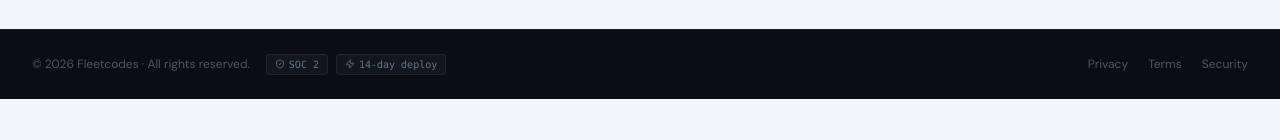
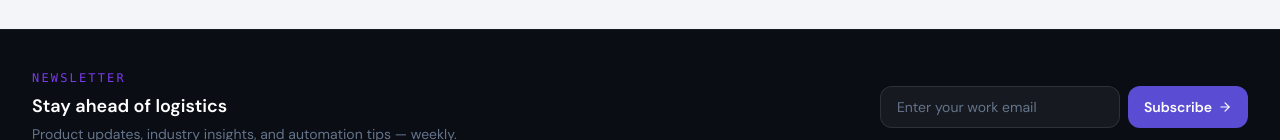
Before and after one commit to dev-studios075/dev-studios075.github.io, a React (Vite) app: page /book-demo in a window 1280 px wide. Shown: the part 812-952 px from the top of the page. Before the commit the page ends 911 px from the top, so only its background shows below. Built offline with nearby package versions, Linux system fonts and the light colour scheme; no server answers.

Commit message:
feat: implement Google Sheets newsletter subscription functionality in landing and demo pages

```diff
--- a/src/components/landing/Footer.tsx
+++ b/src/components/landing/Footer.tsx
@@ -46,12 +46,33 @@ const socials = [
 
 // ─── Component ────────────────────────────────────────────────────────────────
 const Footer = () => {
-  const [email, setEmail] = useState("");
+  const [email, setEmail]         = useState("");
   const [subscribed, setSubscribed] = useState(false);
+  const [loading, setLoading]       = useState(false);
 
-  const handleSubscribe = (e: React.FormEvent) => {
+  const handleSubscribe = async (e: React.FormEvent) => {
     e.preventDefault();
-    if (email.includes("@")) { setSubscribed(true); setEmail(""); }
+    if (!email.includes("@")) return;
+    setLoading(true);
+
+    const sheetUrl = import.meta.env.VITE_GOOGLE_SHEET_URL;
+    if (sheetUrl) {
+      try {
+        const params = new URLSearchParams();
+        params.append("email",  email);
+        params.append("source", "News Letter");
+        await fetch(sheetUrl, {
+          method: "POST",
+          mode: "no-cors",
+          headers: { "Content-Type": "application/x-www-form-urlencoded" },
+          body: params.toString(),
+        });
+      } catch { /* no-cors fetch always throws — ignore */ }
+    }
+
+    setLoading(false);
+    setSubscribed(true);
+    setEmail("");
   };
 
   return (
@@ -92,9 +113,10 @@ const Footer = () => {
               />
               <button
                 type="submit"
-                className="flex items-center gap-1.5 px-4 py-2.5 bg-primary rounded-xl text-sm font-semibold text-white hover:opacity-90 transition-opacity whitespace-nowrap"
+                disabled={loading}
+                className="flex items-center gap-1.5 px-4 py-2.5 bg-primary rounded-xl text-sm font-semibold text-white hover:opacity-90 transition-opacity whitespace-nowrap disabled:opacity-60 disabled:cursor-not-allowed"
               >
-                Subscribe <ArrowRight className="w-3.5 h-3.5" />
+                {loading ? "Subscribing…" : <>{"Subscribe"} <ArrowRight className="w-3.5 h-3.5" /></>}
               </button>
             </form>
           ) : (
--- a/src/pages/BookDemo.tsx
+++ b/src/pages/BookDemo.tsx
@@ -8,7 +8,7 @@ import {
   ArrowLeft, ArrowRight,
   CheckCircle2, Loader2, ShieldCheck, Clock, Sparkles,
   Building, Mail, User, Phone, MessageSquare, Sun, Moon,
-  Zap, BarChart3, Globe,
+  Zap, BarChart3, Globe, CheckCircle,
 } from "lucide-react";
 
 import { Input }    from "@/components/ui/input";
@@ -80,8 +80,36 @@ const checkpoints = [
 const BookDemo = () => {
   const [isSubmitting, setIsSubmitting] = useState(false);
   const [isSuccess,    setIsSuccess]    = useState(false);
+  const [email,        setEmail]        = useState("");
+  const [subscribed,   setSubscribed]   = useState(false);
+  const [nlLoading,    setNlLoading]    = useState(false);
   const { theme, toggleTheme }          = useTheme();
   const [scrolled, setScrolled]         = useState(false);
+
+  const handleSubscribe = async (e: React.FormEvent) => {
+    e.preventDefault();
+    if (!email) return;
+    setNlLoading(true);
+
+    const sheetUrl = import.meta.env.VITE_GOOGLE_SHEET_URL;
+    if (sheetUrl) {
+      try {
+        const params = new URLSearchParams();
+        params.append("email",  email);
+        params.append("source", "News Letter");
+        await fetch(sheetUrl, {
+          method: "POST",
+          mode: "no-cors",
+          headers: { "Content-Type": "application/x-www-form-urlencoded" },
+          body: params.toString(),
+        });
+      } catch { /* no-cors fetch always throws — ignore */ }
+    }
+
+    setNlLoading(false);
+    setSubscribed(true);
+    setEmail("");
+  };
 
   useEffect(() => {
     const onScroll = () => setScrolled(window.scrollY > 20);
@@ -118,7 +146,7 @@ const BookDemo = () => {
       params.append("company",   data.company);
       params.append("fleetSize", data.fleetSize);
       params.append("message",   data.message || "");
-      params.append("source",    "Website Book Demo Page");
+      params.append("source",    "Form Data");
 
       await fetch(googleSheetUrl, {
         method: "POST",
@@ -436,6 +464,49 @@ const BookDemo = () => {
 
       {/* ── Footer ─────────────────────────────────────────────────────────── */}
       <footer style={{ background: "#0a0d14", borderTop: "1px solid rgba(255,255,255,0.06)" }}>
+
+        {/* Newsletter strip */}
+        <div style={{ borderBottom: "1px solid rgba(255,255,255,0.06)" }}>
+          <div className="container-tight py-10 flex flex-col lg:flex-row items-start lg:items-center justify-between gap-6">
+            <div>
+              <p className="text-xs font-mono uppercase tracking-[0.18em] mb-1.5" style={{ color: "#7c3aed" }}>NEWSLETTER</p>
+              <h3 className="font-display font-semibold text-lg text-white mb-1">Stay ahead of logistics</h3>
+              <p className="text-sm" style={{ color: "#64748b" }}>Product updates, industry insights, and automation tips — weekly.</p>
+            </div>
+            {!subscribed ? (
+              <form onSubmit={handleSubscribe} className="flex gap-2 w-full lg:w-auto">
+                <input
+                  type="email"
+                  value={email}
+                  onChange={(e) => setEmail(e.target.value)}
+                  placeholder="Enter your work email"
+                  required
+                  className="flex-1 lg:w-60 px-4 py-2.5 rounded-xl text-sm text-white placeholder:text-slate-500 focus:outline-none transition-all"
+                  style={{ background: "rgba(255,255,255,0.05)", border: "1px solid rgba(255,255,255,0.10)" }}
+                  onFocus={(e) => (e.target.style.borderColor = "rgba(124,58,237,0.5)")}
+                  onBlur={(e)  => (e.target.style.borderColor = "rgba(255,255,255,0.10)")}
+                />
+                <button
+                  type="submit"
+                  disabled={nlLoading}
+                  className="flex items-center gap-1.5 px-4 py-2.5 bg-primary rounded-xl text-sm font-semibold text-white hover:opacity-90 transition-opacity whitespace-nowrap disabled:opacity-60 disabled:cursor-not-allowed"
+                >
+                  {nlLoading ? "Subscribing…" : <>Subscribe <ArrowRight className="w-3.5 h-3.5" /></>}
+                </button>
+              </form>
+            ) : (
+              <div
+                className="flex items-center gap-2 px-4 py-2.5 rounded-xl text-sm font-medium"
+                style={{ background: "rgba(52,211,153,0.08)", border: "1px solid rgba(52,211,153,0.2)", color: "#34d399" }}
+              >
+                <span className="w-2 h-2 rounded-full bg-emerald-500" />
+                You're subscribed — welcome aboard! 🎉
+              </div>
+            )}
+          </div>
+        </div>
+
+        {/* Copyright bar */}
         <div className="container-tight py-6 flex flex-col sm:flex-row items-center justify-between gap-4">
           <div className="flex items-center gap-4">
             <p className="text-xs" style={{ color: "#4b5563" }}>
```
